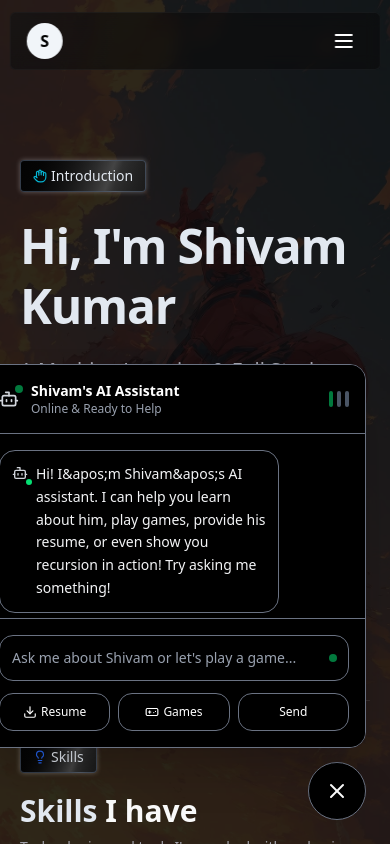
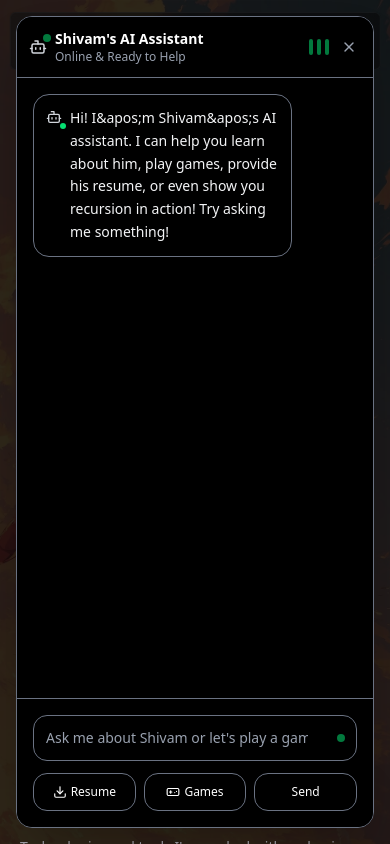
Before and after one commit to ShivamKum4r/portfolio, a Next.js app: page / in a window 390 px wide. Both pictures are taken after a click on the button 337 px from the left and 791 px from the top of the page. Shown: the top 844 px of the page. Built offline with nearby package versions, Linux system fonts and the light colour scheme.

Commit message:
Responsive Chatbot ui

```diff
--- a/components/ai-chatbot.tsx
+++ b/components/ai-chatbot.tsx
@@ -409,24 +409,31 @@ export function AIChatbot() {
         </div>
       </button>
 
-      {/* Chat window */}
+      {/* Chat window - Responsive */}
       {isOpen && (
-        <div className="fixed bottom-24 right-6 z-50 w-96 h-96 bg-black bg-opacity-85 border border-gray-500 border-opacity-30 rounded-2xl shadow-2xl flex flex-col overflow-hidden transition-all duration-300 ease-in-out">
-          {/* Header */}
-          <div className="p-4 border-b border-gray-500 border-opacity-20 flex items-center gap-3 bg-black bg-opacity-50 relative">
+        <div className="fixed bottom-4 right-4 left-4 top-4 z-50 sm:bottom-24 sm:right-6 sm:left-auto sm:top-auto sm:w-96 sm:h-96 bg-black bg-opacity-85 border border-gray-500 border-opacity-30 rounded-2xl shadow-2xl flex flex-col overflow-hidden transition-all duration-300 ease-in-out">
+          {/* Header - Responsive */}
+          <div className="p-3 sm:p-4 border-b border-gray-500 border-opacity-20 flex items-center gap-2 sm:gap-3 bg-black bg-opacity-50 relative">
             <div className="relative">
-              <Bot className="text-gray-300" size={20} />
+              <Bot className="text-gray-300" size={18} />
               <div className="absolute -top-1 -right-1 w-2 h-2 bg-green-400 rounded-full animate-pulse"></div>
             </div>
-            <div>
-              <h3 className="font-semibold text-white text-sm">Shivam&apos;s AI Assistant</h3>
+            <div className="flex-1 min-w-0">
+              <h3 className="font-semibold text-white text-sm truncate">Shivam&apos;s AI Assistant</h3>
               <p className="text-xs text-gray-400">Online & Ready to Help</p>
             </div>
-            <div className="ml-auto flex gap-1">
+            <div className="flex gap-1">
               <div className="w-1 h-4 bg-green-400 rounded-full animate-pulse"></div>
-              <div className="w-1 h-4 bg-gray-600 rounded-full"></div>
-              <div className="w-1 h-4 bg-gray-600 rounded-full"></div>
+              <div className="w-1 h-4 bg-green-400 rounded-full animate-pulse"></div>
+              <div className="w-1 h-4 bg-green-400 rounded-full animate-pulse"></div>
             </div>
+            {/* Close button for mobile */}
+            <button
+              onClick={() => setIsOpen(false)}
+              className="sm:hidden p-1 rounded-full hover:bg-gray-700 hover:bg-opacity-50 transition-colors"
+            >
+              <X size={16} className="text-gray-400" />
+            </button>
           </div>
 
           {/* Messages */}
```
